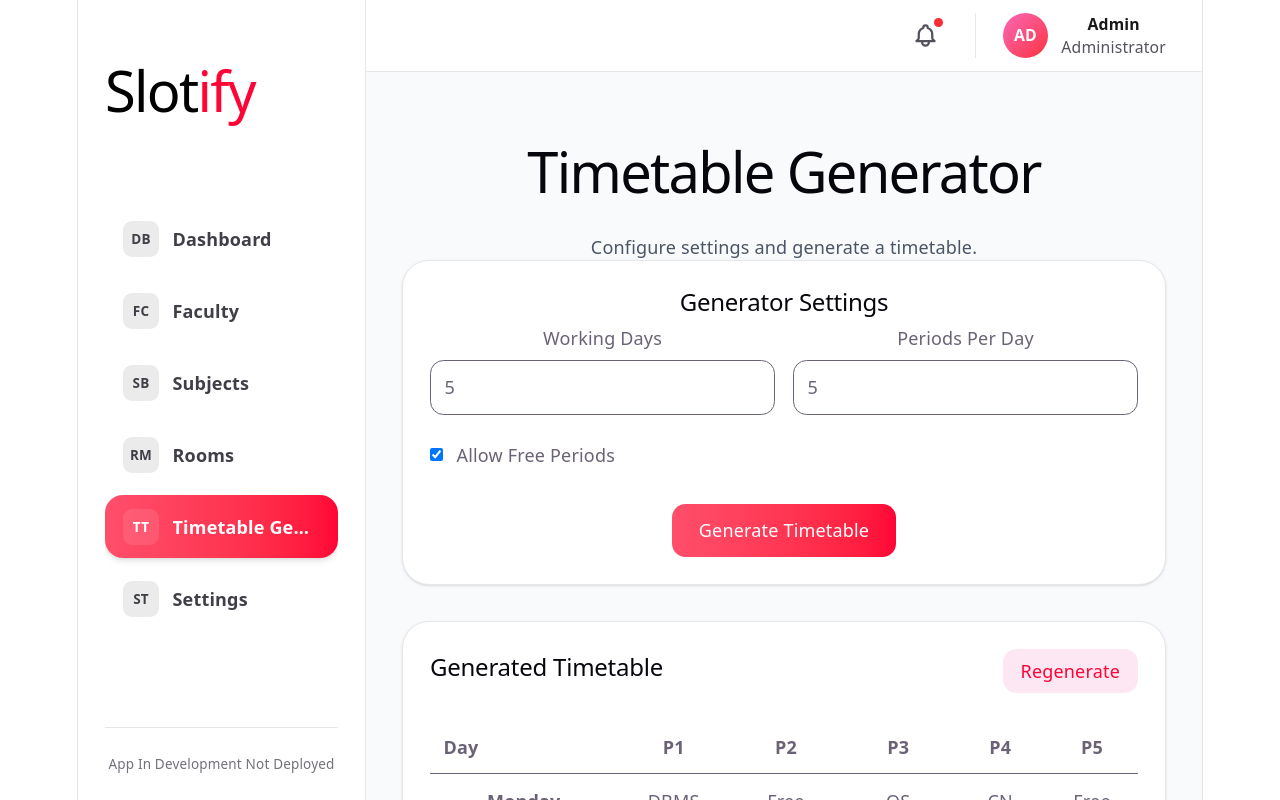
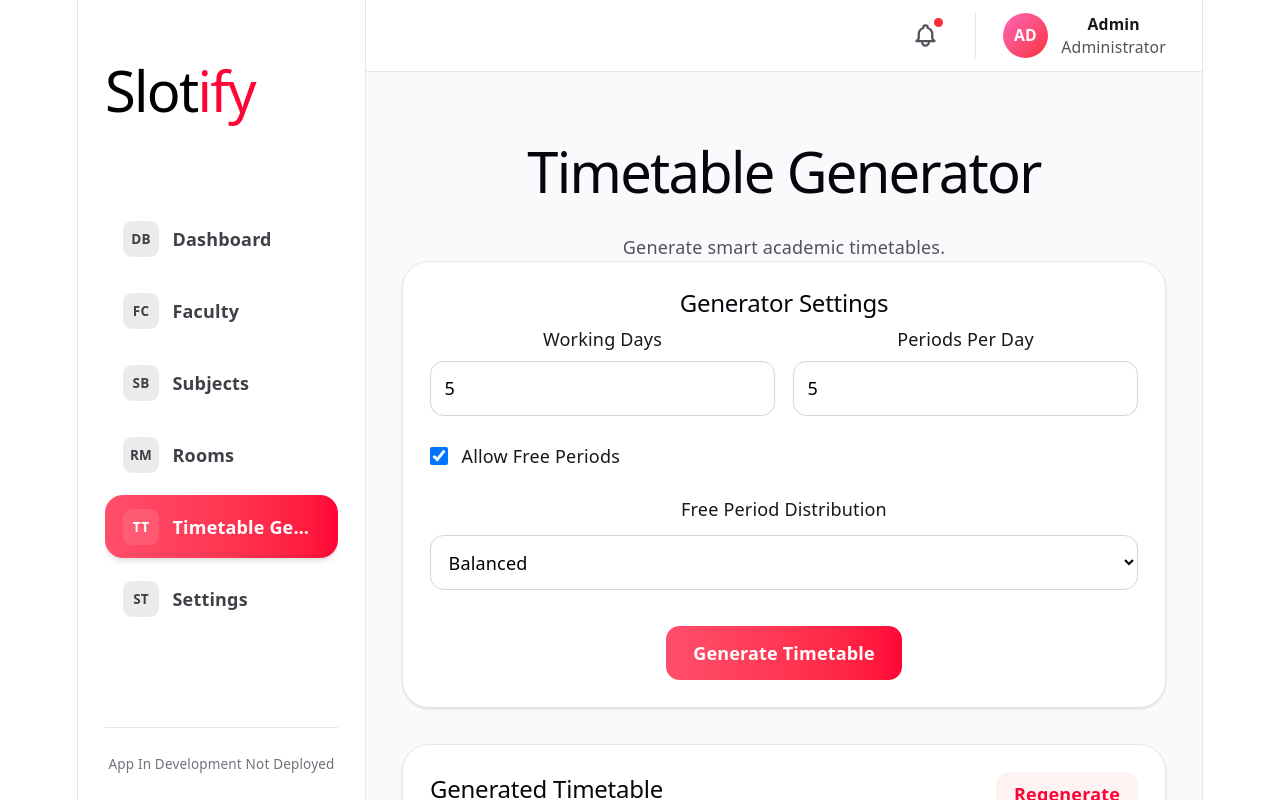
Before and after one commit to Spindiesel/Slotify, a React (Vite) app in the folder client/: page /timetables in a window 1280 px wide. Both pictures are taken after a click on the button "Generate Timetable". Built offline with nearby package versions, Linux system fonts and the light colour scheme.

Commit message:
Added Final Random Generation Balanced Free peroids

```diff
--- a/client/src/pages/TimetableGenerator.jsx
+++ b/client/src/pages/TimetableGenerator.jsx
@@ -1,61 +1,164 @@
 import { useState } from "react";
 
+function generateSchedule(
+  subjects,
+  workingDays,
+  periodsPerDay,
+  allowFreePeriods,
+  freePeriodDistribution
+) {
+  const days = [
+    "Monday",
+    "Tuesday",
+    "Wednesday",
+    "Thursday",
+    "Friday",
+    "Saturday",
+  ].slice(0, workingDays);
+
+  const timetable = {};
+  days.forEach((day) => {
+    timetable[day] = Array(periodsPerDay).fill(null);
+  });
+
+  // Create subject pool
+  const subjectPool = [];
+  subjects.forEach((subject) => {
+    for (let i = 0; i < subject.hoursPerWeek; i++) {
+      subjectPool.push(subject.name);
+    }
+  });
+
+  // Shuffle subject pool
+  for (let i = subjectPool.length - 1; i > 0; i--) {
+    const j = Math.floor(Math.random() * (i + 1));
+    [subjectPool[i], subjectPool[j]] = [
+      subjectPool[j],
+      subjectPool[i],
+    ];
+  }
+
+  // Create all available slots
+  const allSlots = [];
+  days.forEach((day) => {
+    for (let p = 0; p < periodsPerDay; p++) {
+      allSlots.push({
+        day,
+        period: p,
+      });
+    }
+  });
+
+  // Shuffle slots if random distribution
+  if (freePeriodDistribution === "random") {
+    allSlots.sort(() => Math.random() - 0.5);
+  }
+
+  // Assign subjects to slots
+  let index = 0;
+  for (let i = 0; i < allSlots.length && index < subjectPool.length; i++) {
+    const slot = allSlots[i];
+    timetable[slot.day][slot.period] = subjectPool[index];
+    index++;
+  }
+
+  return timetable;
+}
+
 function TimetableGenerator() {
+  const subjects = [
+    {
+      name: "DBMS",
+      hoursPerWeek: 4,
+    },
+    {
+      name: "Operating Systems",
+      hoursPerWeek: 3,
+    },
+    {
+      name: "Computer Networks",
+      hoursPerWeek: 3,
+    },
+    {
+      name: "Java",
+      hoursPerWeek: 4,
+    },
+  ];
 
-  const [generated, setGenerated] = useState(false);
+  const [generatedTimetable, setGeneratedTimetable] =
+    useState(null);
 
-  const timetable = {
-    Monday: ["DBMS", "Free", "OS", "CN", "Free"],
-    Tuesday: ["OS", "DBMS", "Free", "CN", "Java"],
-    Wednesday: ["CN", "Free", "DBMS", "OS", "Free"],
-    Thursday: ["Java", "DBMS", "OS", "Free", "CN"],
-    Friday: ["DBMS", "CN", "Free", "OS", "Java"],
-  };
+  const [workingDays, setWorkingDays] =
+    useState(5);
 
-  const generateTimetable = () => {
-    setGenerated(true);
+  const [periodsPerDay, setPeriodsPerDay] =
+    useState(5);
+
+  const [allowFreePeriods, setAllowFreePeriods] =
+    useState(true);
+
+  const [freePeriodDistribution, setFreePeriodDistribution] =
+  useState("balanced");
+
+  const handleGenerate = () => {
+    const result = generateSchedule(
+  subjects,
+  workingDays,
+  periodsPerDay,
+  allowFreePeriods,
+  freePeriodDistribution
+);
+
+    setGeneratedTimetable(result);
   };
 
   return (
-    <div className="flex-1 bg-gray-50 p-8">
+    <div className="w-full overflow-auto">
+      <div className="p-4 sm:p-6 lg:p-8 w-full">
 
-      <h1 className="text-4xl font-bold text-black mb-2">
+        <h1 className="text-3xl sm:text-4xl font-bold text-black mb-2">
           Timetable Generator
         </h1>
 
-      <p className="text-gray-600 mb-8">
-        Configure settings and generate a timetable.
+        <p className="text-zinc-600 mb-8 text-sm sm:text-base">
+          Generate smart academic timetables.
         </p>
 
         <div className="bg-white rounded-3xl p-6 shadow-sm border border-gray-200 mb-8">
 
-        <h2 className="text-2xl font-semibold mb-6">
+          <h2 className="text-xl sm:text-2xl font-semibold text-black mb-6">
             Generator Settings
           </h2>
 
-        <div className="grid md:grid-cols-2 gap-4">
+          <div className="grid grid-cols-1 sm:grid-cols-2 gap-4">
 
             <div>
-            <label className="block mb-2 font-medium">
+              <label className="block mb-2 font-medium text-zinc-900">
                 Working Days
               </label>
 
               <input
                 type="number"
-              defaultValue="5"
-              className="w-full border rounded-xl p-3"
+                value={workingDays}
+                onChange={(e) =>
+                  setWorkingDays(Number(e.target.value))
+                }
+                className="w-full border border-gray-300 rounded-xl p-3 text-black focus:outline-none focus:ring-2 focus:ring-[#FF0436]"
               />
             </div>
 
             <div>
-            <label className="block mb-2 font-medium">
+              <label className="block mb-2 font-medium text-zinc-900">
                 Periods Per Day
               </label>
 
               <input
                 type="number"
-              defaultValue="5"
-              className="w-full border rounded-xl p-3"
+                value={periodsPerDay}
+                onChange={(e) =>
+                  setPeriodsPerDay(Number(e.target.value))
+                }
+                className="w-full border border-gray-300 rounded-xl p-3 text-black focus:outline-none focus:ring-2 focus:ring-[#FF0436]"
               />
             </div>
 
@@ -63,79 +166,136 @@ function TimetableGenerator() {
 
           <div className="mt-6">
 
-          <label className="flex items-center gap-3">
+            <label className="flex items-center gap-3 cursor-pointer">
 
-            <input type="checkbox" defaultChecked />
+              <input
+                type="checkbox"
+                checked={allowFreePeriods}
+                onChange={(e) =>
+                  setAllowFreePeriods(e.target.checked)
+                }
+                className="w-4 h-4 rounded"
+              />
 
-            Allow Free Periods
+              <span className="font-medium text-zinc-900">Allow Free Periods</span>
 
             </label>
+
+            {allowFreePeriods && (
+              <div className="mt-6">
+
+                <label className="block mb-3 font-medium text-zinc-900">
+                  Free Period Distribution
+                </label>
+
+                <select
+                  value={freePeriodDistribution}
+                  onChange={(e) =>
+                    setFreePeriodDistribution(e.target.value)
+                  }
+                  className="w-full border border-gray-300 rounded-xl p-3 text-black focus:outline-none focus:ring-2 focus:ring-[#FF0436]"
+                >
+                  <option value="balanced">
+                    Balanced
+                  </option>
+
+                  <option value="end">
+                    End of Day
+                  </option>
+
+                  <option value="random">
+                    Random
+                  </option>
+                </select>
+
+              </div>
+            )}
 
           </div>
 
           <button
-          onClick={generateTimetable}
-          className="mt-8 px-6 py-3 rounded-xl bg-gradient-to-r from-[#FF4E6B] to-[#FF0436] text-white"
+            onClick={handleGenerate}
+            className="mt-8 px-6 py-3 rounded-xl bg-gradient-to-r from-[#FF4E6B] to-[#FF0436] text-white font-semibold hover:shadow-lg transition-all"
           >
             Generate Timetable
           </button>
 
         </div>
 
-      {generated && (
+        {generatedTimetable && (
 
-        <div className="bg-white rounded-3xl p-6 shadow-sm border border-gray-200">
+          <div className="bg-white rounded-3xl p-6 shadow-sm border border-gray-200 overflow-x-auto">
 
-          <div className="flex justify-between items-center mb-6">
+            <div className="flex flex-col sm:flex-row justify-between items-start sm:items-center gap-4 mb-6">
 
-            <h2 className="text-2xl font-semibold">
+              <h2 className="text-xl sm:text-2xl font-semibold text-black">
                 Generated Timetable
               </h2>
 
               <button
-              onClick={generateTimetable}
-              className="px-4 py-2 rounded-xl bg-pink-100 text-[#FF0436]"
+                onClick={handleGenerate}
+                className="px-4 py-2 rounded-xl bg-red-50 text-[#FF0436] font-semibold hover:bg-red-100 transition-all"
               >
                 Regenerate
               </button>
 
             </div>
 
-          <table className="w-full">
+            <table className="w-full border-collapse">
 
               <thead>
-              <tr>
-                <th className="p-3 text-left">Day</th>
-                <th className="p-3">P1</th>
-                <th className="p-3">P2</th>
-                <th className="p-3">P3</th>
-                <th className="p-3">P4</th>
-                <th className="p-3">P5</th>
+
+                <tr className="border-b border-gray-200">
+
+                  <th className="p-3 text-left font-semibold text-black">
+                    Day
+                  </th>
+
+                  {Array.from(
+                    { length: periodsPerDay },
+                    (_, i) => (
+                      <th
+                        key={i}
+                        className="p-3 text-center font-semibold text-black"
+                      >
+                        P{i + 1}
+                      </th>
+                    )
+                  )}
+
                 </tr>
+
               </thead>
 
               <tbody>
 
-              {Object.entries(timetable).map(
-                ([day, periods]) => (
-                  <tr key={day} className="border-t">
+                {Object.entries(
+                  generatedTimetable
+                ).map(([day, periods]) => (
 
-                    <td className="p-3 font-semibold">
+                  <tr
+                    key={day}
+                    className="border-b border-gray-100 hover:bg-gray-50 transition-colors"
+                  >
+
+                    <td className="p-3 font-semibold text-zinc-900">
                       {day}
                     </td>
 
-                    {periods.map((period, index) => (
+                    {periods.map(
+                      (period, index) => (
                         <td
                           key={index}
-                        className="p-3 text-center"
+                          className="p-3 text-center text-zinc-700"
                         >
-                        {period}
+                          {period || "-"}
                         </td>
-                    ))}
+                      )
+                    )}
 
                   </tr>
-                )
-              )}
+
+                ))}
 
               </tbody>
 
@@ -146,6 +306,7 @@ function TimetableGenerator() {
         )}
 
       </div>
+    </div>
   );
 }
 
```
Lines whose indentation alone changed are shown as unchanged.
